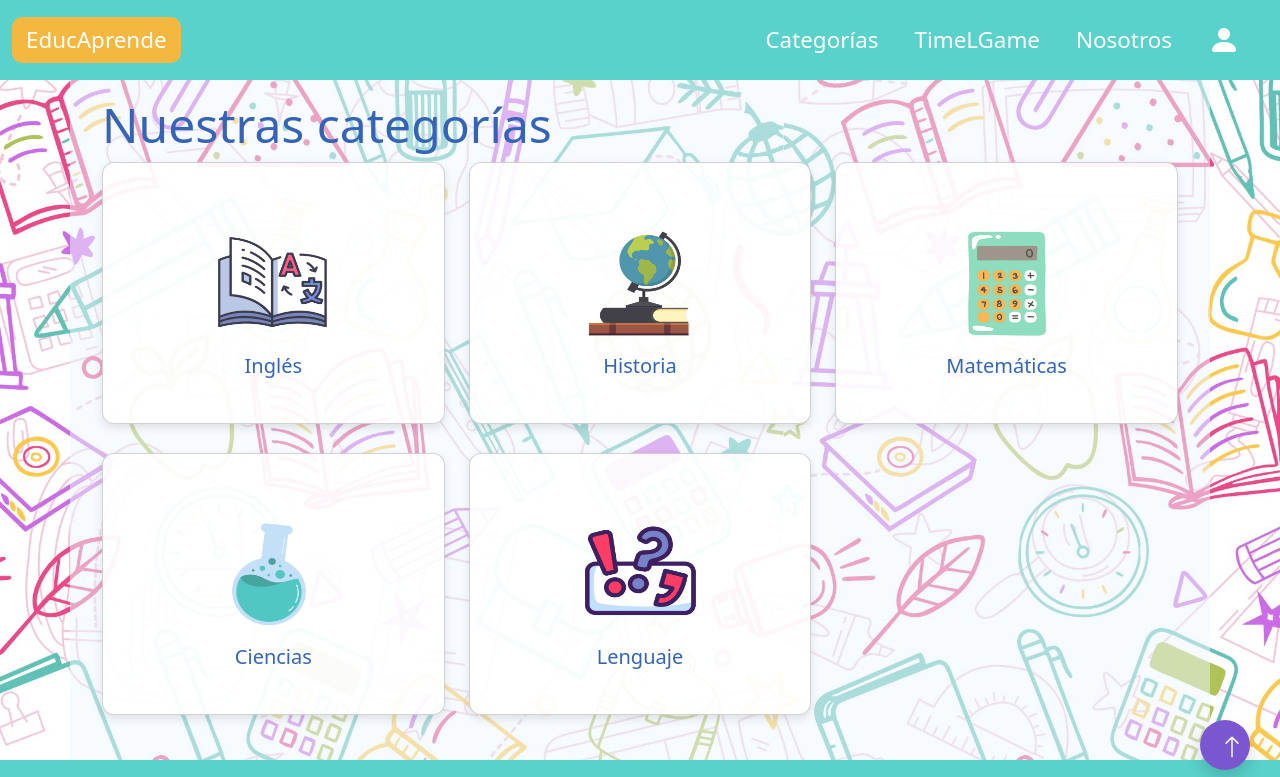
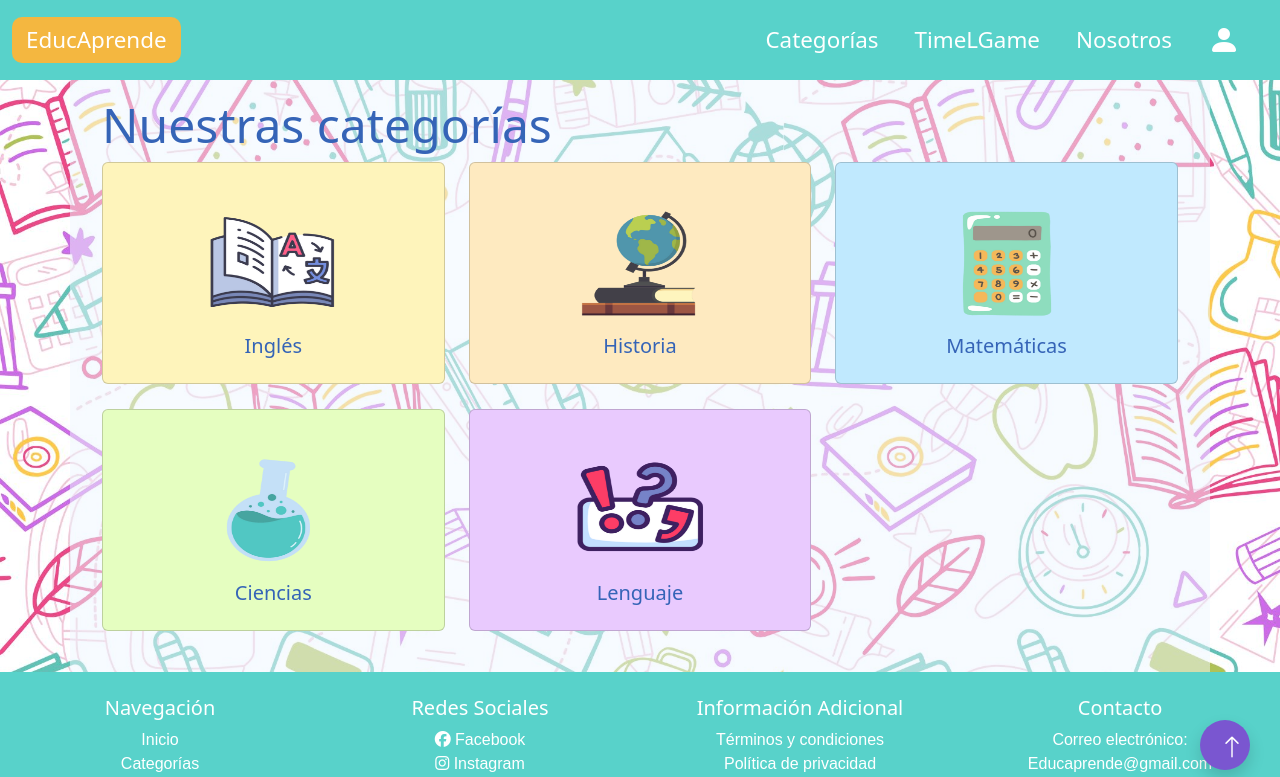
Before and after one commit to Margopvz/EducAprende-R, a React (Vite) app: page /categorias in a window 1280 px wide. Shown: the top 777 px of the page. Built offline with nearby package versions, Linux system fonts and the light colour scheme; a web font is replaced by a local one.

Commit message:
ajuste clase card

```diff
--- a/src/components/TriviaCiencias/QuestionCard.css
+++ b/src/components/TriviaCiencias/QuestionCard.css
@@ -1,4 +1,4 @@
-.card {
+.questionCard {
   width: 100%;
   max-width: none;
   background-color: rgba(255, 255, 255, 0.9);
--- a/src/components/TriviaCiencias/QuestionCard.jsx
+++ b/src/components/TriviaCiencias/QuestionCard.jsx
@@ -5,7 +5,7 @@ import './QuestionCard.css';
 
 export default function QuestionCard({ pregunta, opciones, respuestaCorrecta, onSelect }) {
   return (
-    <div className="card">
+    <div className="questionCard">
       <p className="pregunta">{pregunta}</p>
       <div className="opciones">
         {opciones.map((op, idx) => (
```
